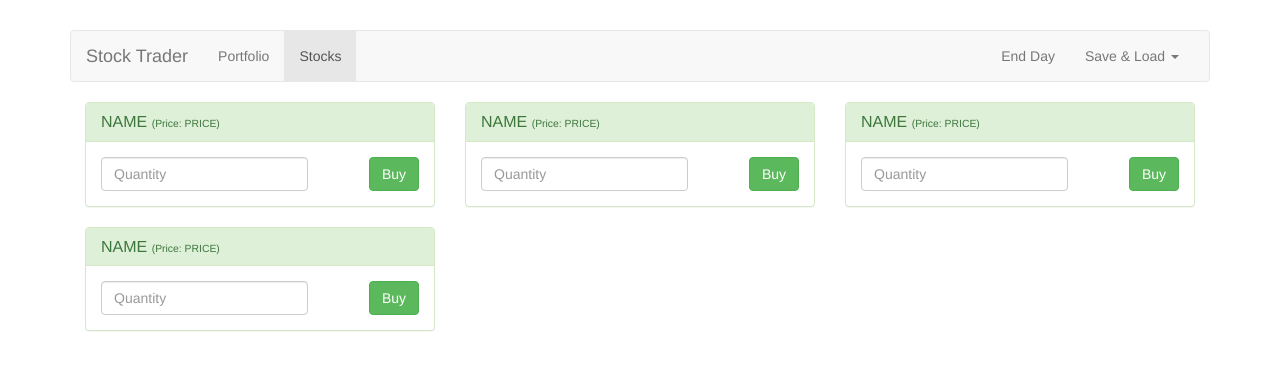
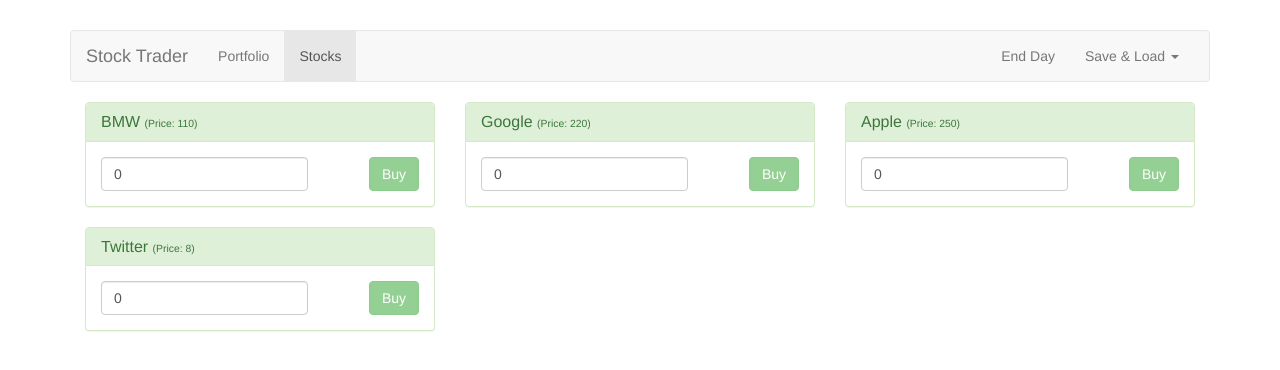
Before and after one commit to jurnalanas/Stock-Trader, a Vue app: page /stocks in a window 1280 px wide. Shown: the top 370 px of the page. Built offline with nearby package versions, Linux system fonts and the light colour scheme.

Commit message:
populate props and disable binding

```diff
--- a/src/components/stocks/Stock.vue
+++ b/src/components/stocks/Stock.vue
@@ -3,8 +3,8 @@
     <div class="panel panel-success">
       <div class="panel-heading">
         <h3 class="panel-title">
-          NAME
-          <small>(Price: PRICE)</small>
+          {{ stock.name }}
+          <small>(Price: {{ stock.price }})</small>
         </h3>
       </div>
       <div class="panel-body">
@@ -12,14 +12,40 @@
           <input
             class="form-control"
             placeholder="Quantity"
+            v-model="quantity"
             type="number">
         </div>
         <div class="pull-right">
           <button
             class="btn btn-success"
+            @click="buyStock"
+            :disabled="quantity <= 0 || !Number.isInteger(quantity)"
           >Buy</button>
         </div>
       </div>
     </div>
   </div>
 </template>
+
+<script>
+  export default {
+    props: ['stock'],
+    data () {
+      return {
+        quantity: 0
+      }
+    },
+    methods: {
+      buyStock () {
+        const order = {
+          stockId: this.stock.id,
+          stockPrice: this.stock.price,
+          quantity: this.quantity
+        }
+
+        console.log(order)
+      }
+    }
+  }
+
+</script>
--- a/src/components/stocks/Stocks.vue
+++ b/src/components/stocks/Stocks.vue
@@ -1,6 +1,6 @@
 <template>
   <div>
-    <app-stock v-for="stock in stocks"></app-stock>
+    <app-stock v-for="stock in stocks" :stock="stock"></app-stock>
   </div>
 </template>
 
```
